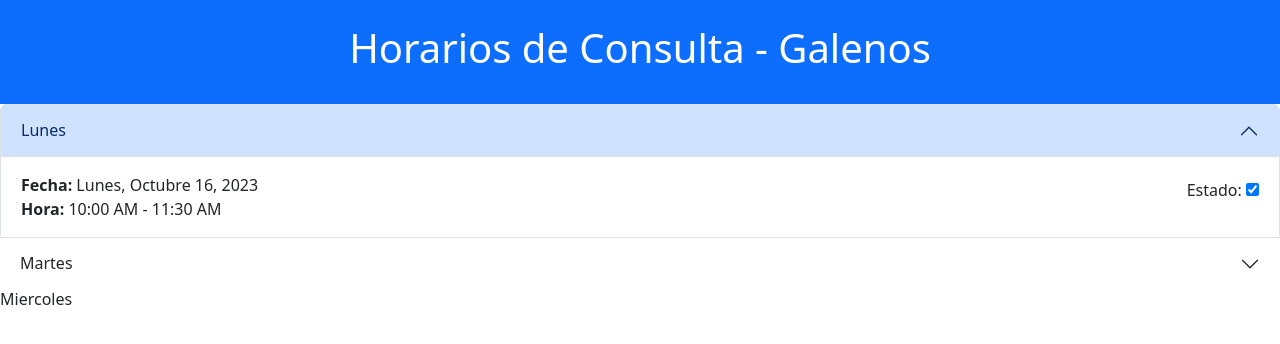
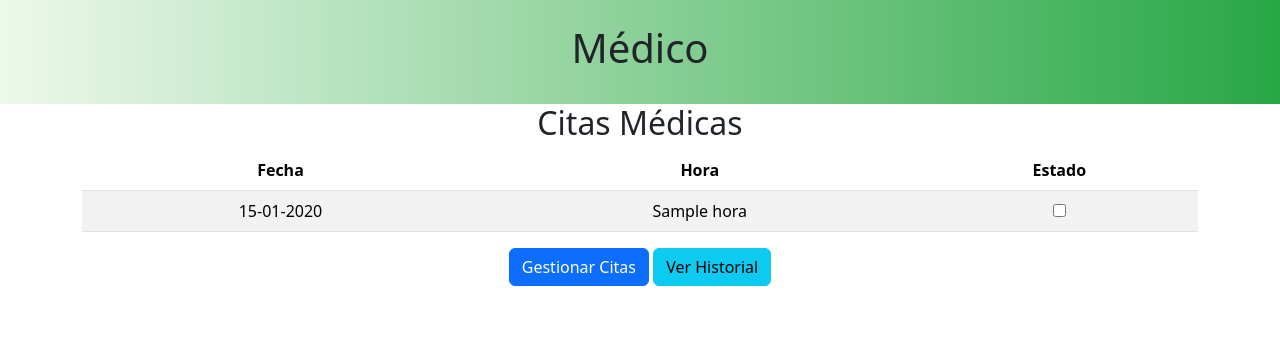
Before and after one commit to SamoooX/Galenos, a Django app: template app/templates/medico.html in a window 1280 px wide. Shown: the top 344 px of the page. Run offline with Django 4.2, Linux system fonts and the light colour scheme; the template is opened without the code that fills it: most values are stand-ins (such as "Sample title", 1, 10 or a date in 2020); parts of the project's set-up code (start-up, migrations or seed data) failed here and were passed over; some libraries are stand-ins or nearby versions.

Commit message:
Vista medico

```diff
--- a/app/static/css/gestionar.css
+++ b/app/static/css/gestionar.css
@@ -1,3 +1,4 @@
+@import url('https://fonts.googleapis.com/css2?family=Poppins:wght@400;500;600;700&display=swap');
 body {
     background-color: #e0fadb;
 }
--- a/app/static/css/index.css
+++ b/app/static/css/index.css
@@ -1,3 +1,4 @@
+@import url('https://fonts.googleapis.com/css2?family=Poppins:wght@400;500;600;700&display=swap');
 /* Estilos generales */
 body {
     font-family: Arial, sans-serif;
--- a/app/static/css/medico.css
+++ b/app/static/css/medico.css
@@ -1,11 +1,6 @@
-<style>
-  .accordion-body {
-    display: flex;
-    flex-direction: column;
-    align-items: flex-start;
-  }
-
-  .status-checkbox {
-    align-self: flex-end;
-    margin-top: 10px;
-  }
+@import url('https://fonts.googleapis.com/css2?family=Poppins:wght@400;500;600;700&display=swap');
+/* Clase para el fondo del header */
+.custom-header {
+  background: linear-gradient(90deg, #edf9eb, #28a745);
+  padding: 20px;
+}
--- a/app/templates/medico.html
+++ b/app/templates/medico.html
@@ -1,109 +1,48 @@
 {% load static %}
 <!DOCTYPE html>
-<html lang="en">
+<html lang="es">
+
 <head>
   <meta charset="UTF-8" />
   <meta name="viewport" content="width=device-width, initial-scale=1.0" />
   <title>Portal Médico</title>
   <link rel="icon" href="{% static 'img/icon.jpeg' %}" />
-    <!-- CSS -->
+  <!-- css -->
   <link rel="stylesheet" href="{% static 'css/medico.css' %}" />
   <!-- Bootstrap -->
-    <link
-      rel="stylesheet"
-      href="https://cdn.jsdelivr.net/npm/bootstrap@5.3.2/dist/css/bootstrap.min.css"
-    />
+  <link rel="stylesheet" href="https://cdn.jsdelivr.net/npm/bootstrap@5.3.2/dist/css/bootstrap.min.css" />
 </head>
+
 <body>
-    <header class="bg-primary text-white text-center py-4">
-        <h1>Horarios de Consulta - Galenos</h1>
+  <header class="custom-header text-center py-4">
+    <h1>Médico</h1>
   </header>
-      <div class="accordion" id="weeklyScheduleAccordion">
-        <div class="accordion-item">
-          <h2 class="accordion-header">
-            <button
-              class="accordion-button"
-              type="button"
-              data-bs-toggle="collapse"
-              data-bs-target="#mondaySchedule"
-              aria-expanded="true"
-              aria-controls="mondaySchedule"
-            >
-              Lunes
-            </button>
-          </h2>
-          <div id="mondaySchedule" class="accordion-collapse collapse show">
-            <div class="accordion-body d-flex justify-content-between">
-              <div>
-                <strong>Fecha:</strong> Lunes, Octubre 16, 2023<br />
-                <strong>Hora:</strong> 10:00 AM - 11:30 AM
-              </div>
-              <div>
-                <label for="mondayStatus">Estado:</label>
-                <input
-                  type="checkbox"
-                  id="mondayStatus"
-                  class="status-checkbox"
-                  style="background-color: green"
-                  checked
-                />
-              </div>
-            </div>
-          </div>
-        </div>
-        <h2 class="accordion-header">
-          <button
-            class="accordion-button collapsed"
-            type="button"
-            data-bs-toggle="collapse"
-            data-bs-target="#tuesdaySchedule"
-            aria-expanded="false"
-            aria-controls="tuesdaySchedule"
-          >
-            Martes
-          </button>
-        </h2>
-        <div id="tuesdaySchedule" class="accordion-collapse collapse">
-          <div class="accordion-body">
-            <strong>Fecha:</strong> Martes, Octubre 17, 2023<br />
-            <strong>Hora:</strong> 2:00 PM - 3:30 PM<br />
-            <label for="tuesdayStatus">Estado:</label>
-            <input
-              type="checkbox"
-              id="tuesdayStatus"
-              class="status-checkbox"
-              style="background-color: yellow"
-            />
-          </div>
-        </div>
-      </div>
-      <div class="accordion-item">
-        <h2 class="accordion-header">
-          <button
-            class="accordion-button collapsed"
-            type="button"
-            data-bs-toggle="collapse"
-            data-bs-target="#wednesdaySchedule"
-            aria-expanded="false"
-            aria-controls="wednesdaySchedule"
-          >
-            Miercoles
-          </button>
-        </h2>
-        <div id="wednesdaySchedule" class="accordion-collapse collapse">
-          <div class="accordion-body">
-            <strong>Fecha:</strong> Miercoles, Octubre 18, 2023<br />
-            <strong>Hora:</strong> 9:30 AM - 11:00 AM<br />
-            <label for="wednesdayStatus">Estado:</label>
-            <input
-              type="checkbox"
-              id="wednesdayStatus"
-              class="status-checkbox"
-              style="background-color: green"
-              checked
-            />
-          </div>
-        </div>
+  <div class="container text-center">
+    <h2>Citas Médicas</h2>
+    <table class="table table-striped mx-auto">
+      <thead>
+        <tr>
+          <th>Fecha</th>
+          <th>Hora</th>
+          <th>Estado</th>
+        </tr>
+      </thead>
+      <tbody>
+        {% for cita in citas_medicas %}
+        <tr>
+          <td>{{ cita.fecha|date:"d-m-Y" }}</td>
+          <td>{{ cita.hora }}</td>
+          <td>
+            <input type="checkbox" {% if cita.estado %}checked{% endif %} class="cita-checkbox"
+              data-cita-id="{{ cita.id }}" />
+          </td>
+        </tr>
+        {% endfor %}
+      </tbody>
+    </table>
+    <div class="text-center">
+      <a href="{% url 'gestionar' %}" class="btn btn-primary">Gestionar Citas</a>
+      <a href="#" class="btn btn-info">Ver Historial</a>
     </div>
   </div>
 
@@ -112,4 +51,5 @@
   <script src="https://cdn.jsdelivr.net/npm/bootstrap@5.3.2/dist/js/bootstrap.min.js"></script>
   <script src="{% static 'js/script.js' %}"></script>
 </body>
+
 </html>
--- a/app/urls.py
+++ b/app/urls.py
@@ -9,5 +9,5 @@ urlpatterns = [
     path('recuperar/', views.recuperar, name="recuperar"),
     path('hora/', views.hora, name="hora"),
     path('gestionar/', views.gestionar, name="gestionar"),
-    path('medico/', views.medico, name="medico")
+    path('medico/', views.medico, name="medico"),
 ]
--- a/app/views.py
+++ b/app/views.py
@@ -103,3 +103,6 @@ def gestionar(request):
             else:
                 return JsonResponse({'mensaje': 'Error al registrar dia'})
     return render(request, 'gestionar.html')
+
+def medico(request):
+    return render(request, 'medico.html')
```
Also changed, not shown: app/static/css/style.css (deleted). Lines whose indentation alone changed are shown as unchanged.
